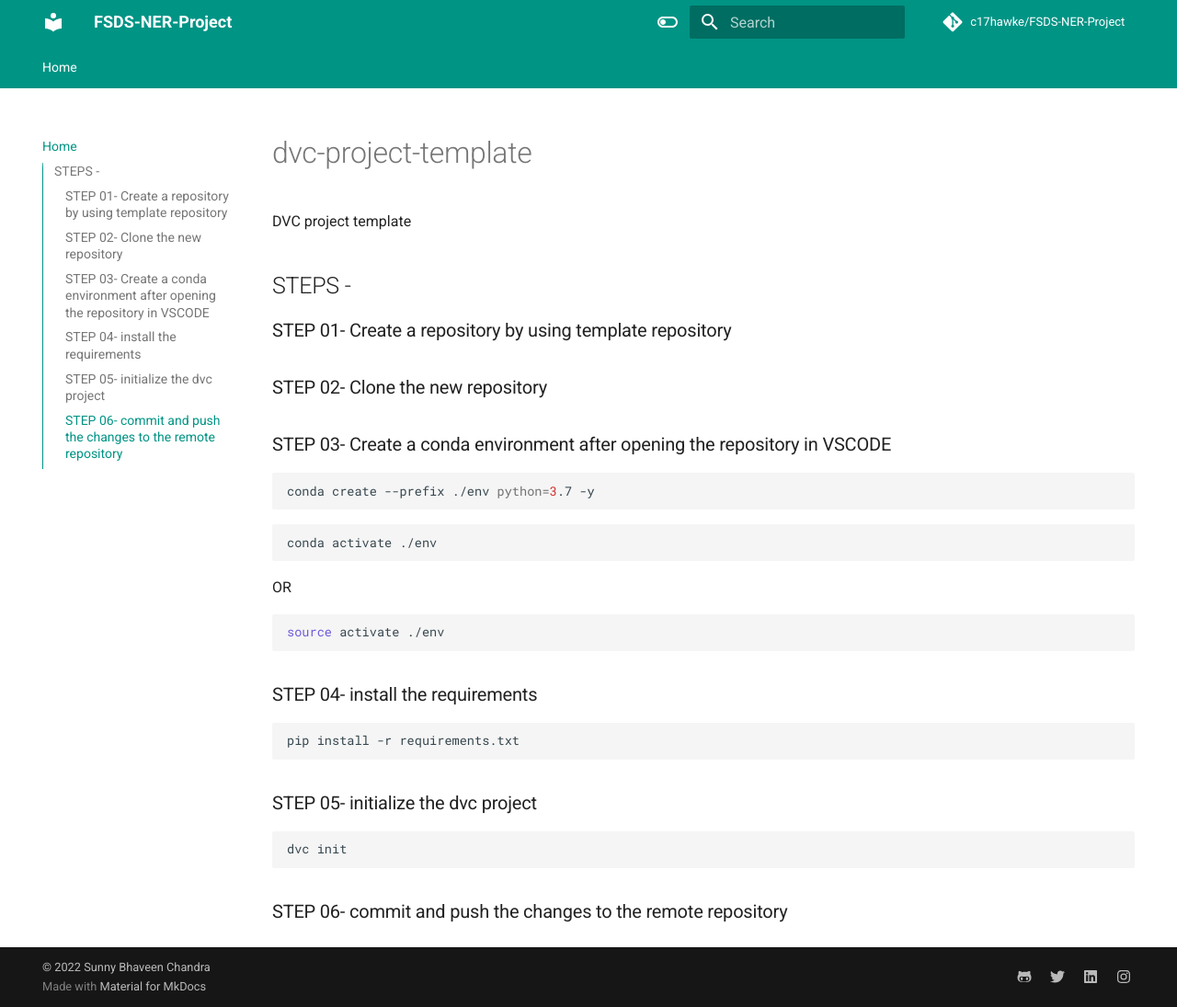
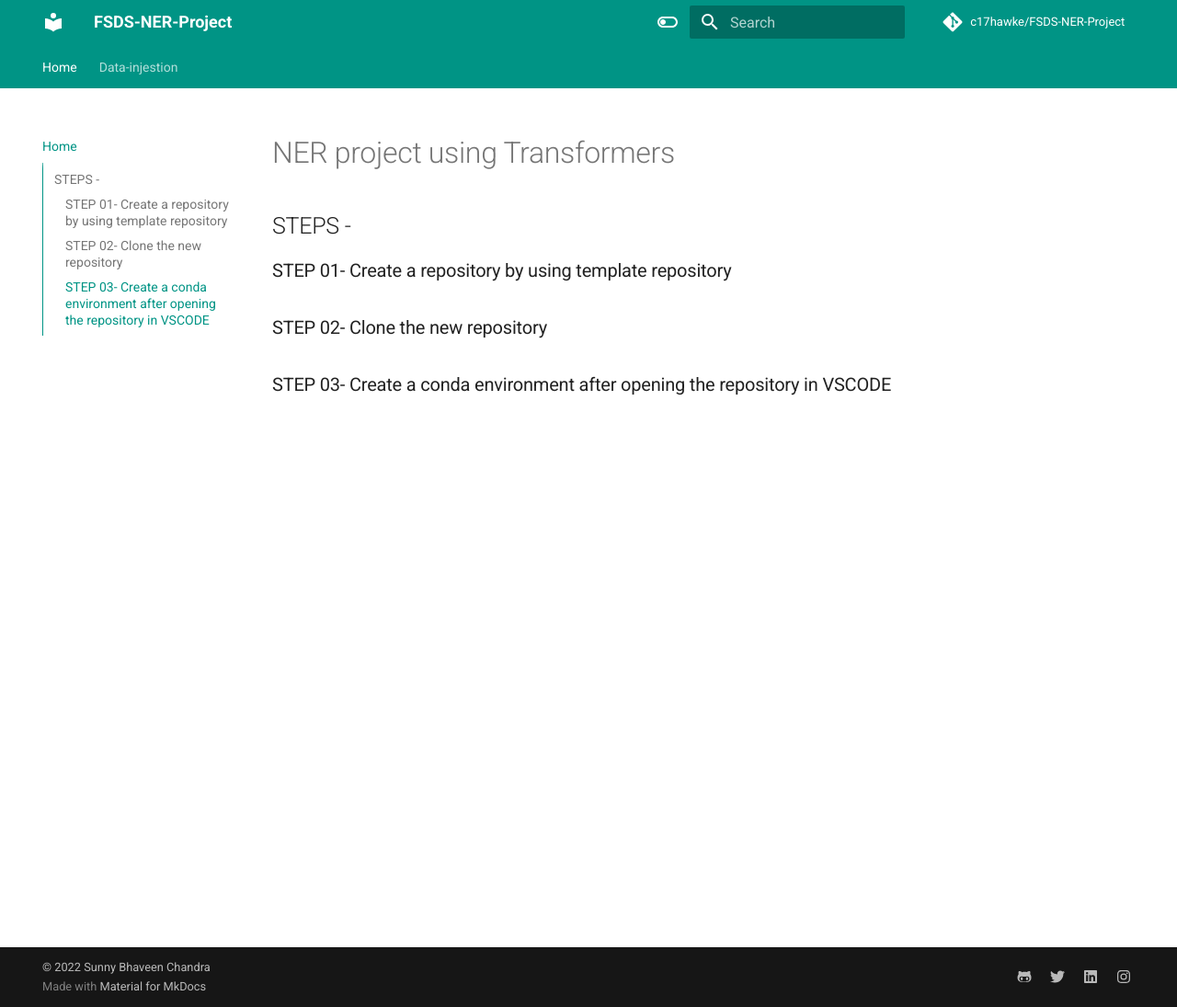
Before and after one commit to c17hawke/FSDS-NER-Project, an MkDocs documentation site: the page built from docs/index.md, in a window 1280 px wide and 1095 px high. Shown: the whole window at 92% size. Built offline with MkDocs 1.6.1 and Material for MkDocs 9.7.7, drawn with Linux system fonts in a browser that asks for light colours; comment, search, counter and statistics services are not loaded.

Commit message:
intermediate

````diff
--- a/docs/index.md
+++ b/docs/index.md
@@ -1,6 +1,7 @@
-# dvc-project-template
-DVC project template
+# NER project using Transformers
 
+
+##
 ## STEPS -
 
 ### STEP 01- Create a repository by using template repository
@@ -8,27 +9,3 @@ DVC project template
 ### STEP 02- Clone the new repository
 
 ### STEP 03- Create a conda environment after opening the repository in VSCODE
-
-```bash
-conda create --prefix ./env python=3.7 -y
-```
-
-```bash
-conda activate ./env
-```
-OR
-```bash
-source activate ./env
-```
-
-### STEP 04- install the requirements
-```bash
-pip install -r requirements.txt
-```
-
-### STEP 05- initialize the dvc project
-```bash
-dvc init
-```
-
-### STEP 06- commit and push the changes to the remote repository
--- a/mkdocs.yml
+++ b/mkdocs.yml
@@ -3,6 +3,7 @@
 # defeine TOC or order of website-
 nav:
   - Home: index.md
+  - Data-injestion: Data_injestion.md
 
 site_author: Sunny Bhaveen Chandra
 site_description: >-
````
Also changed, not shown: docs/Data_injestion.md (added), 1 other file.
